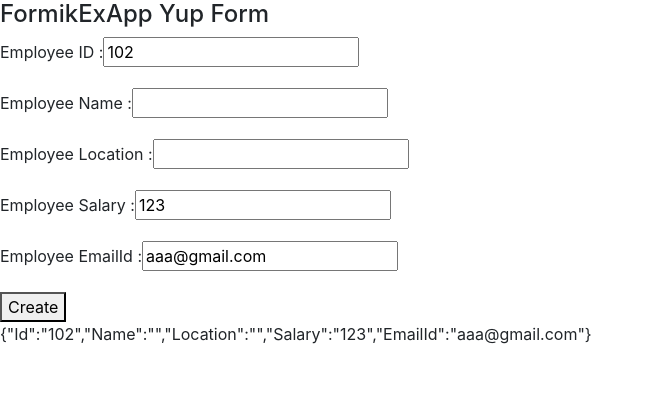
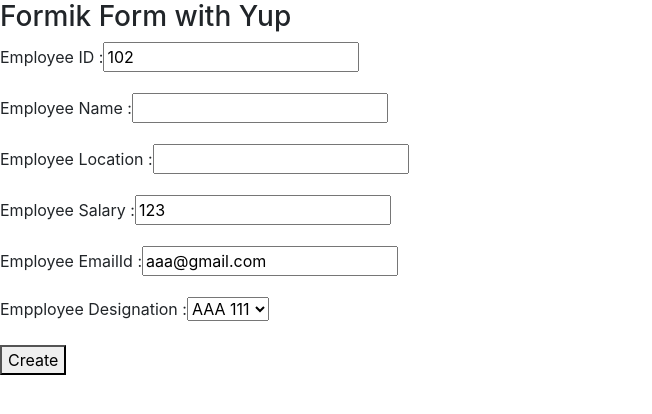
Before and after one commit to ZhiningZhang/demo-project, a React (Create React App) app: page / in a window 1280 px wide. Shown: the top 414 px of the page, without its empty margins (0-652 px from the left). Built offline with nearby package versions, Linux system fonts and the light colour scheme.

Commit message:
done 15, Formik Form

```diff
--- a/src/FormikEx/FormikExAppYup.js
+++ b/src/FormikEx/FormikExAppYup.js
@@ -13,7 +13,7 @@
 4. How to display the Validation Error Messages
 5. What is getFieldProps method in Formik */
 
-const FormikExApp = () => {
+const FormikExAppYup = () => {
   const formik = useFormik({
     initialValues: {
       Id: "102",
@@ -112,4 +112,4 @@
   );
 };
 
-export default FormikExApp;
+export default FormikExAppYup;
--- /dev/null
+++ b/src/FormikEx/FormikExAppYupForm.js
@@ -0,0 +1,90 @@
+import React from "react";
+import { useFormik, Formik, Field, ErrorMessage } from "formik";
+import * as yup from "yup";
+
+//Formik
+//use Yup
+//https://www.youtube.com/watch?v=VgP_k8mHktw&list=PL6n9fhu94yhVpO8VBlUXbxKUuG-n2b1bL&index=14
+/*
+In this video we will learn
+1. How to Validate Forms in React
+2. How to Validate Forms Data using Yup
+3. How to Track the Visited Fields
+4. How to display the Validation Error Messages
+5. What is getFieldProps method in Formik */
+
+const FormikExAppYupForm = () => {
+  return (
+    <Formik
+      initialValues={{
+        Id: "102",
+        Name: "",
+        Location: "",
+        Salary: "123",
+        EmailId: "aaa@gmail.com",
+        Designation: "",
+      }}
+      validationSchema={yup.object({
+        Name: yup
+          .string()
+          .min(4, "Name should have at least 4 chars")
+          .max(20, "Name should not exceed 20 chars")
+          .required("Please Enter Name"),
+        Location: yup.string().required("Please Enter Employee Location"),
+        EmailId: yup
+          .string()
+          .email("Invalid email address")
+          .required("Please Enter Email Id"),
+      })}
+      onSubmit={(values) => {
+        console.log(JSON.stringify(values));
+      }}
+    >
+      {(props) => (
+        <div>
+          <h3>Formik Form with Yup </h3>
+          <form>
+            <p>
+              <label>Employee ID : </label>
+              <Field name="Id" type="text"></Field>
+              <ErrorMessage name="Id"></ErrorMessage>
+            </p>
+            <p>
+              <label>Employee Name : </label>
+              <Field name="Name" type="text"></Field>
+              <ErrorMessage name="Name"></ErrorMessage>
+            </p>
+            <p>
+              <label>Employee Location : </label>
+              <Field name="Location" type="text"></Field>
+              <ErrorMessage name="Location"></ErrorMessage>
+            </p>
+            <p>
+              <label>Employee Salary : </label>
+              <Field name="Salary" type="text"></Field>
+              <ErrorMessage name="Salary"></ErrorMessage>
+            </p>
+            <p>
+              <label>Employee EmailId : </label>
+              <Field name="EmailId" type="text"></Field>
+              <ErrorMessage name="EmailId"></ErrorMessage>
+            </p>
+            <p>
+              <label>Empployee Designation : </label>
+              <Field name="Designation" as="select">
+                <option value="AAA">AAA 111</option>
+                <option value="BBB">BBB 111</option>
+                <option value="CCC">CCC 111</option>
+              </Field>
+            </p>
+            <button type="submit" disabled={!props.isValid}>
+              Create
+            </button>
+          </form>
+        </div>
+      )}
+    </Formik>
+  );
+};
+
+export default FormikExAppYupForm;
--- a/src/index.js
+++ b/src/index.js
@@ -10,11 +10,12 @@
 import FormExApp from "./FormEx/FormExApp";
 import FormikExApp from "./FormikEx/FormikExApp";
 import FormikExAppYup from "./FormikEx/FormikExAppYup";
+import FormikExAppYupForm from "./FormikEx/FormikExAppYupForm";
 //import * as serviceWorker from './serviceWorker';
 
 ReactDOM.render(
   <React.StrictMode>
-    <FormikExAppYup />
+    <FormikExAppYupForm />
   </React.StrictMode>,
   document.getElementById("root")
 );
```
